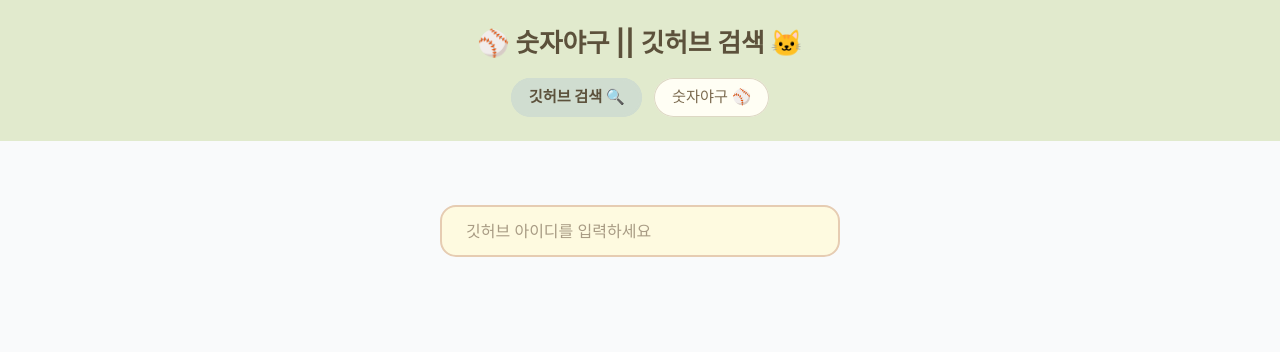
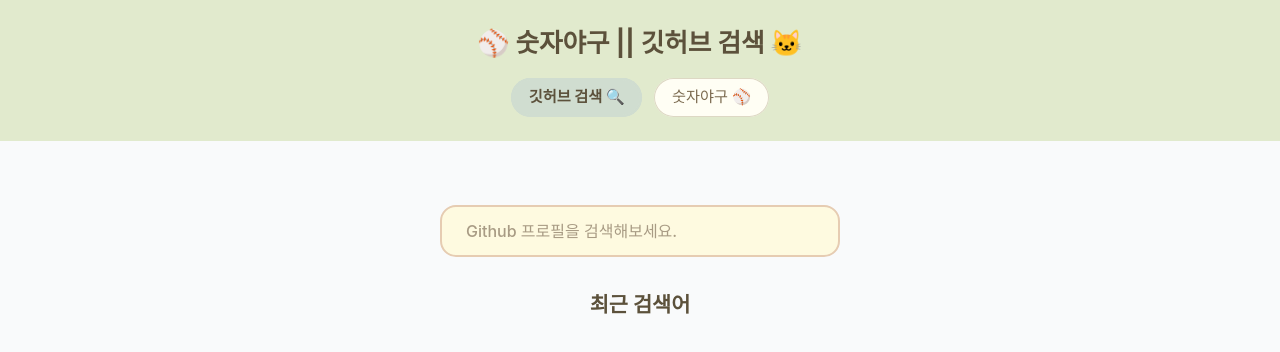
Before and after one commit to AT-SOPT-WEB/HeeyeonJung, a React (Vite) app in the folder week3-assignment/: page / in a window 1280 px wide. Shown: the top 352 px of the page. Built offline with nearby package versions, Linux system fonts and the light colour scheme.

Commit message:
✨ feat: 깃허브 최근 검색어 기능 구현

```diff
--- a/week3-assignment/src/components/GithubUser/GithubSearch.jsx
+++ b/week3-assignment/src/components/GithubUser/GithubSearch.jsx
@@ -1,19 +1,34 @@
-// 깃허브 유저 검색 로직
 import { useState } from 'react';
 import styled from '@emotion/styled';
 import { useGithubUserInfo } from '../../hooks/useGithubUserInfo';
 import StyledInput from '../common/StyledInput';
 import GithubUserCard from './GithubUserCard';
 import ClipLoader from 'react-spinners/ClipLoader';
+import RecentSearches from './RecentSearches';
 
 function GithubSearch() {
   const [input, setInput] = useState('');
+  const [recentSearches, setRecentSearches] = useState(() => {
+    const saved = localStorage.getItem('recentSearches');
+    return saved ? JSON.parse(saved) : [];
+  });
+
   const { userInfo, getUserInfo } = useGithubUserInfo();
 
-  const handleSearch = () => {
-    if (input.trim()) {
-      getUserInfo(input.trim());
-    }
+  const handleSearch = (keyword = input.trim()) => {
+    if (!keyword) return;
+
+    getUserInfo(keyword);
+
+    const updated = [keyword, ...recentSearches.filter(item => item !== keyword)].slice(0, 3);
+    setRecentSearches(updated);
+    localStorage.setItem('recentSearches', JSON.stringify(updated));
+  };
+
+  const handleDelete = (keyword) => {
+    const updated = recentSearches.filter(item => item !== keyword);
+    setRecentSearches(updated);
+    localStorage.setItem('recentSearches', JSON.stringify(updated));
   };
 
   return (
@@ -22,7 +37,7 @@ function GithubSearch() {
         value={input}
         onChange={(e) => setInput(e.target.value)}
         onKeyDown={(e) => e.key === 'Enter' && handleSearch()}
-        placeholder="깃허브 아이디를 입력하세요"
+        placeholder="Github 프로필을 검색해보세요."
       />
 
       {userInfo.status === 'pending' && (
@@ -31,7 +46,15 @@ function GithubSearch() {
         </SpinnerWrapper>
       )}
 
-      {userInfo.status === 'rejected' && <ErrorText>사용자를 찾을 수 없습니다. 다시 시도해주세요.</ErrorText>}
+      <RecentSearches
+        items={[...recentSearches].reverse()}
+        onClickKeyword={handleSearch}
+        onDeleteKeyword={handleDelete}
+      />
+
+      {userInfo.status === 'rejected' && (
+        <ErrorText>사용자를 찾을 수 없습니다. 다시 시도해주세요.</ErrorText>
+      )}
 
       {userInfo.status === 'resolved' && userInfo.data && (
         <GithubUserCard user={userInfo.data} onClose={() => getUserInfo('')} />
--- /dev/null
+++ b/week3-assignment/src/components/GithubUser/RecentSearches.jsx
@@ -0,0 +1,63 @@
+//깃허브 유저 최근 검색
+import styled from '@emotion/styled';
+
+function RecentSearches({ items, onClickKeyword, onDeleteKeyword }) {
+    return (
+      <Wrapper>
+        <Title>최근 검색어</Title>
+        <KeywordList>
+          {items.map((item) => (
+            <Keyword key={item} onClick={() => onClickKeyword(item)}>
+              {item}
+              <DeleteBtn onClick={(e) => {
+                e.stopPropagation();
+                onDeleteKeyword(item);
+              }}>×</DeleteBtn>
+            </Keyword>
+          ))}
+        </KeywordList>
+      </Wrapper>
+    );
+  }
+
+
+export default RecentSearches;
+
+const Wrapper = styled.div`
+  display: flex;
+  flex-direction: column;
+  align-items: center;
+  margin-top: 2rem;
+`;
+
+const Title = styled.h1`
+  color: #5c513b;
+  font-size: 1.3rem;
+  font-weight: bold;
+  margin-bottom: 1rem;
+`;
+
+const KeywordList = styled.div`
+  display: flex;
+  gap: 0.5rem;
+  flex-wrap: wrap;
+  justify-content: center;
+`;
+
+const Keyword = styled.div`
+  background-color: #fefae0;
+  border: 1px solid #e6ccb2;
+  border-radius: 1rem;
+  padding: 0.3rem 1rem;
+  font-size: 0.9rem;
+  cursor: pointer;
+  display: flex;
+  align-items: center;
+`;
+
+const DeleteBtn = styled.span`
+  margin-left: 0.5rem;
+  font-weight: bold;
+  cursor: pointer;
+  color: #a3b18a;
+`;
```
